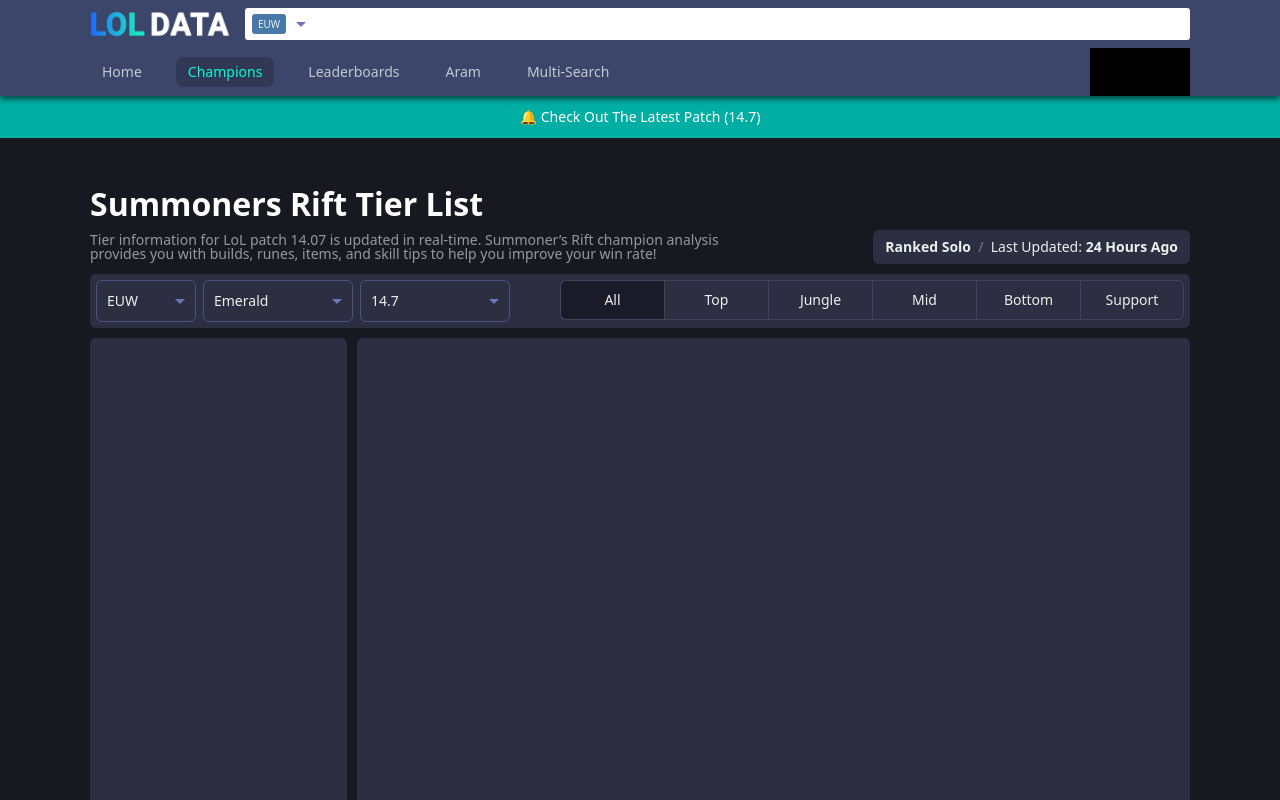
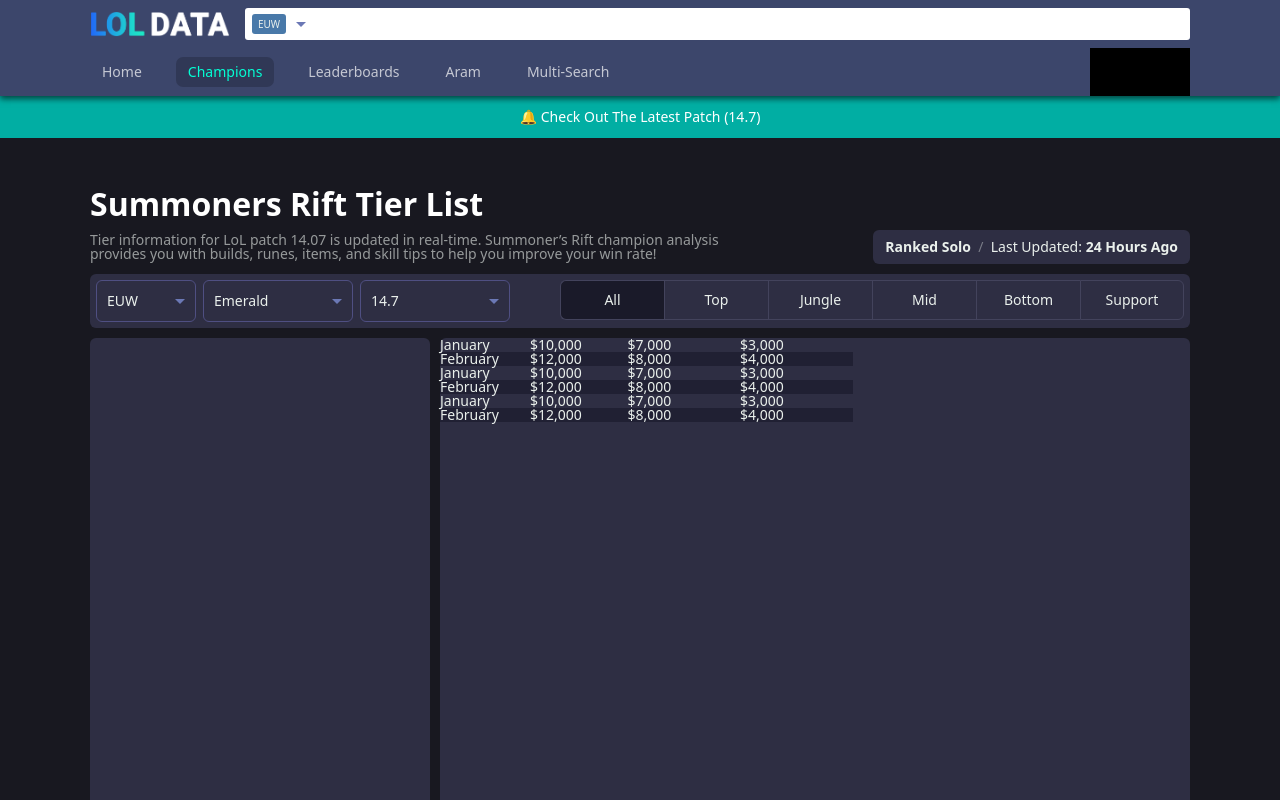
Before and after one commit to JuicyHam/League-data-tracker, a React (Vite) app in the folder frontend/: page /champions in a window 1280 px wide. Shown: the top 800 px of the page. Built offline with nearby package versions, Linux system fonts and the light colour scheme; a web font is replaced by a local one.

Commit message:
Still working on Rank leaderboard

```diff
--- /dev/null
+++ b/frontend/src/components/champions/ChampionContent/Ranking/ChampionTableHeader/index.jsx
@@ -0,0 +1,16 @@
+import styled from "styled-components";
+import RankingTableHeader from "../RankingTableHeader";
+
+const Wrapper = styled.tr`
+    background-color: #1a1a29
+`
+
+const ChampionTableHeader = () => {
+    return (
+        <Wrapper>
+            <RankingTableHeader/>
+        </Wrapper>
+    );
+};
+
+export default ChampionTableHeader;
--- /dev/null
+++ b/frontend/src/components/champions/ChampionContent/Ranking/RankingTableHeader/index.jsx
@@ -0,0 +1,13 @@
+import styled from "styled-components";
+
+const Wrapper = styled.th`
+    vertical-align: middle;
+`
+
+const RankingTableHeader = () => {
+    return (
+        <Wrapper/>
+    );
+}
+
+export default RankingTableHeader;
--- a/frontend/src/components/champions/ChampionContent/Ranking/index.jsx
+++ b/frontend/src/components/champions/ChampionContent/Ranking/index.jsx
@@ -1,18 +1,83 @@
 import styled from "styled-components";
+import ChampionTableHeader from "./ChampionTableHeader";
 
 
 
-const Wrapper = styled.div`
-    width: 100%;
+const Wrapper = styled.main`
+    width: 750px;
     background-color: #2e2e43;
     border-radius: 6px;
 `
+const RanksTable = styled.table`
+    width: 100%;
+    border-collapse: collapse;
+    table-layout: auto;
+`
+
+const TBody = styled.tbody`
+
+  tr:nth-child(even) {
+    background-color: #202033;;
+  }
+`;
 
 const Ranking = () => {
     return (
 
         <Wrapper>
+            <RanksTable>
+                <colgroup>
+                    <col width={'12%'}/>
+                    <col/>
+                    <col width={'15%'}/>
+                    <col width={'15%'}/>
+                    <col width={'15%'}/>
+                    <col width={'15%'}/>
+                    <col width={'15%'}/>
+                </colgroup>
 
+                <thead>
+                    <ChampionTableHeader/>
+                </thead>
+                <TBody>
+                    <tr>
+                        <td>January</td>
+                        <td>$10,000</td>
+                        <td>$7,000</td>
+                        <td>$3,000</td>
+                    </tr>
+                    <tr>
+                        <td>February</td>
+                        <td>$12,000</td>
+                        <td>$8,000</td>
+                        <td>$4,000</td>
+                    </tr>
+                    <tr>
+                        <td>January</td>
+                        <td>$10,000</td>
+                        <td>$7,000</td>
+                        <td>$3,000</td>
+                    </tr>
+                    <tr>
+                        <td>February</td>
+                        <td>$12,000</td>
+                        <td>$8,000</td>
+                        <td>$4,000</td>
+                    </tr>
+                    <tr>
+                        <td>January</td>
+                        <td>$10,000</td>
+                        <td>$7,000</td>
+                        <td>$3,000</td>
+                    </tr>
+                    <tr>
+                        <td>February</td>
+                        <td>$12,000</td>
+                        <td>$8,000</td>
+                        <td>$4,000</td>
+                    </tr>
+                </TBody>
+            </RanksTable>
         </Wrapper>
     )
 }
```
